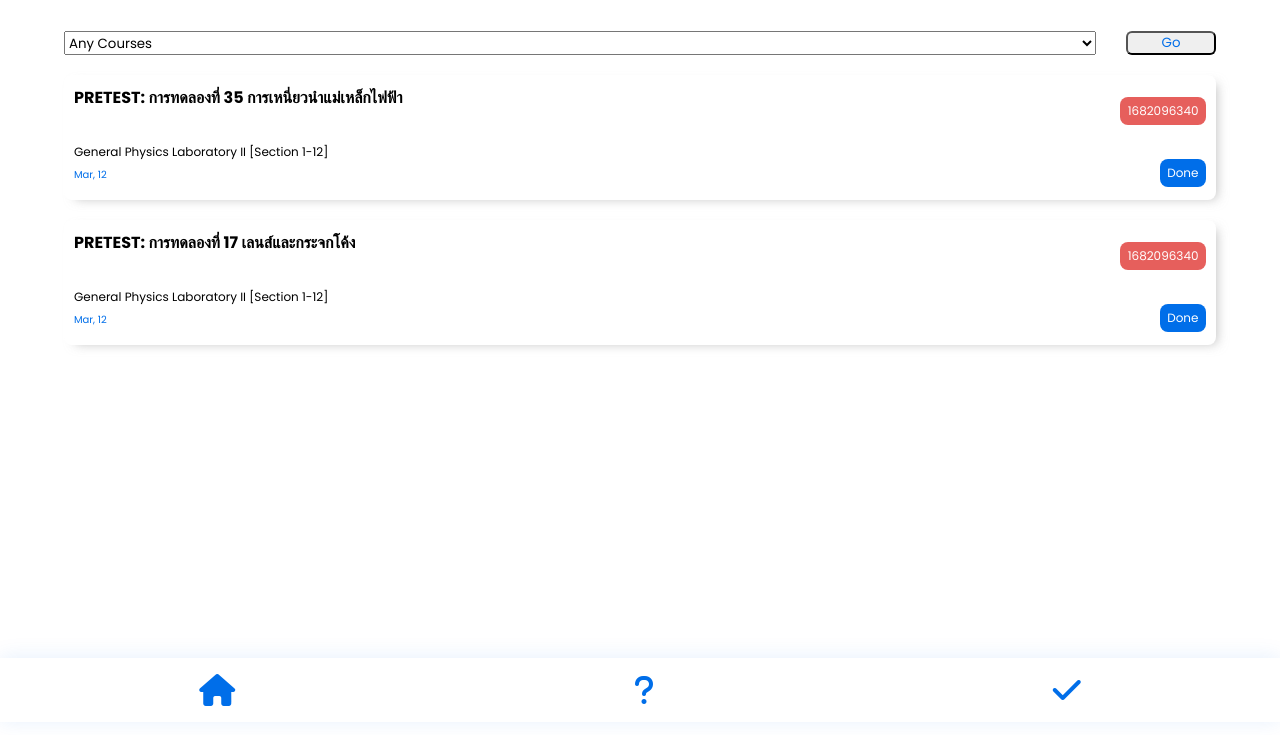
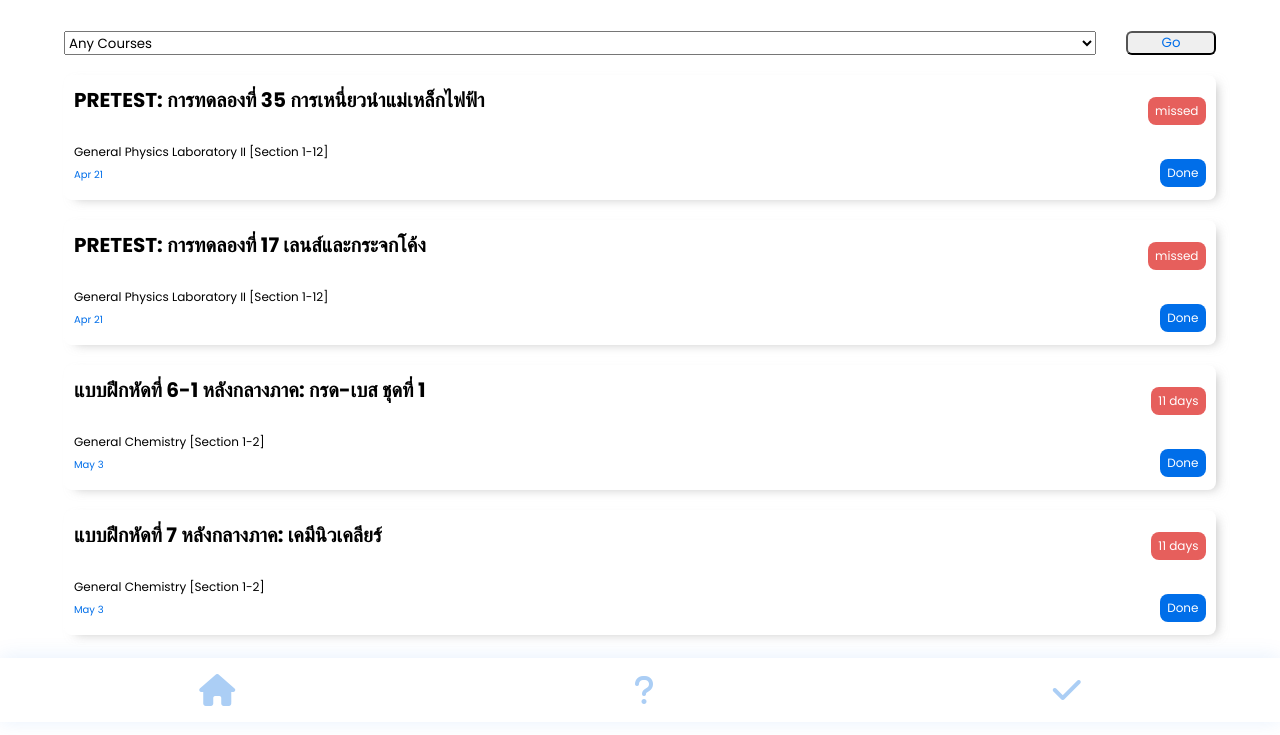
Before and after one commit to khajornritdacha/CEE-Final-Project-G2, a website: page public/index.html in a window 1280 px wide. Shown: the part 78-813 px from the top of the page. Drawn offline with Linux system fonts and the light colour scheme.

Commit message:
feat(frontend): add time format in card

```diff
--- a/public/global.css
+++ b/public/global.css
@@ -10,6 +10,35 @@
   height: 8vh;
   box-shadow: 0px -1px 20px rgba(0, 110, 233, 0.1);
   background-color: white;
+  color: #abcef5;
+}
+
+.card-title {
+  grid-column: 1 / span 3;
+  grid-row: 1 / span 4;
+  justify-self: start;
+  text-decoration: none;
+  color: black;
+  font-weight: 700;
+  font-size: 16px;
+
+  white-space: nowrap;
+  text-overflow: ellipsis;
+  overflow: hidden;
+
+  @supports (-webkit-line-clamp: 2) {
+    overflow: hidden;
+    text-overflow: ellipsis;
+    white-space: initial;
+    display: -webkit-box;
+    -webkit-line-clamp: 2;
+    -webkit-box-orient: vertical;
+  }
+}
+
+.card-title:hover {
+  text-decoration: underline;
+  color: #006ee9;
 }
 
 .primary {
@@ -22,18 +51,9 @@
   -moz-box-shadow: 6px 4px 11px -5px rgba(157, 157, 157, 0.62);
 }
 
-.card-text {
-  white-space: nowrap;
-  text-overflow: ellipsis;
-  overflow: hidden;
-
-  @supports (-webkit-line-clamp: 2) {
-    overflow: hidden;
-    text-overflow: ellipsis;
-    white-space: initial;
-    display: -webkit-box;
-    -webkit-line-clamp: 2;
-    -webkit-box-orient: vertical;
+@media only screen and (min-width: 600px) {
+  .card-title {
+    font-size: 20px;
   }
 }
 
--- a/public/index.js
+++ b/public/index.js
@@ -20,6 +20,15 @@
  * @property {string} due_time
  * @property {Course} course
  */
+
+/**
+ * @enum {number}
+ */
+const ItemStatus = {
+  SAFE: 0,
+  DANGER: 1,
+  MISSED: 2,
+};
 
 const BACKEND_URL = 'http://localhost:3000';
 
@@ -81,7 +90,7 @@ function DashBoardPage() {
     style="
     grid-template-rows: repeat(3, max-content);
     grid-template-columns: 90%;
-    margin-bottom: 30px;
+    margin-bottom: 100px;
     "></div>`);
 
   const items = [
@@ -118,6 +127,40 @@ function DashBoardPage() {
       out_time: '1675062331',
       is_finished: false,
       title: 'PRETEST: การทดลองที่ 17 เลนส์และกระจกโค้ง',
+    },
+    {
+      due_time: '1683133140',
+      item_id: '923116',
+      course: {
+        cv_cid: '33808',
+        semester: '2',
+        course_icon:
+          'https://www.mycourseville.com/sites/all/modules/courseville/files/thumbs/2302127.png',
+        course_no: '2302127',
+        title: 'General Chemistry  [Section 1-2]',
+        year: '2022',
+      },
+      student_id: '6532155621',
+      out_time: '1681115461',
+      is_finished: false,
+      title: 'แบบฝึกหัดที่ 6-1 หลังกลางภาค: กรด-เบส ชุดที่ 1',
+    },
+    {
+      due_time: '1683133140',
+      item_id: '923106',
+      course: {
+        cv_cid: '33808',
+        semester: '2',
+        course_icon:
+          'https://www.mycourseville.com/sites/all/modules/courseville/files/thumbs/2302127.png',
+        course_no: '2302127',
+        title: 'General Chemistry  [Section 1-2]',
+        year: '2022',
+      },
+      student_id: '6532155621',
+      out_time: '1681115559',
+      is_finished: false,
+      title: 'แบบฝึกหัดที่ 7 หลังกลางภาค: เคมีนิวเคลียร์',
     },
   ];
 
@@ -179,16 +222,60 @@ function parseOutTime(time) {
 }
 
 /**
+ *
+ * @param {string} unixDueTime
+ * @returns {string}
+ */
+function formatRemainingTime(unixDueTime) {
+  const now = new Date().getTime() / 1000;
+  const diff = Number(unixDueTime) - now;
+
+  if (diff > 365 * 24 * 3600) {
+    const years = Math.floor(diff / (365 * 24 * 3600));
+    return `${years} year${years > 1 ? 's' : ''}`;
+  } else if (diff > 30 * 24 * 3600) {
+    const months = Math.floor(diff / (30 * 24 * 3600));
+    return `${months} month${months > 1 ? 's' : ''}`;
+  } else if (diff > 24 * 3600) {
+    const days = Math.floor(diff / (24 * 3600));
+    return `${days} day${days > 1 ? 's' : ''}`;
+  } else if (diff > 3600) {
+    const hours = Math.floor(diff / 3600);
+    return `${hours} hour${hours > 1 ? 's' : ''}`;
+  } else if (diff > 60) {
+    const minutes = Math.floor(diff / 60);
+    return `${minutes} minute${minutes > 1 ? 's' : ''}`;
+  } else if (diff > 0) {
+    return '< 1 minute';
+  } else {
+    return 'missed';
+  }
+}
+
+/**
  * Parse unix time to readable time and check if it is danger(is due in 24 hours)
  * @param {string} time
- * @return {{isDanger: boolean, leftTime: string, date: string}}
+ * @return {{status: ItemStatus, leftTime: string, date: string}}
  */
 // TODO: implement this function
 function parseDueTime(time) {
+  const d = new Date(Number(time) * 1000);
+  const currentTime = new Date().getTime() / 1000;
+  const diffTime = Number(time) - currentTime;
+  const date = d
+    .toLocaleTimeString([], { day: 'numeric', month: 'short' })
+    .split(',')[0];
+  const leftTime = formatRemainingTime(time);
+  const status =
+    diffTime < 0
+      ? ItemStatus.MISSED
+      : diffTime < 24 * 3600
+      ? ItemStatus.DANGER
+      : ItemStatus.SAFE;
   return {
-    isDanger: true,
-    leftTime: time,
-    date: 'Mar, 12',
+    status,
+    leftTime,
+    date,
   };
 }
 
@@ -201,18 +288,15 @@ function SingleCard(item) {
   const singleCard = htmlToElement(`
       <div
             class="grid grid-template-cols-4 grid-template-rows-9 rounded-lg card-container"
-            style="width: 100%; height: 125px; padding: 10px"
+            style="width: 100%; height: 125px; padding: 10px;"
           >
-            <h3
-              style="
-                grid-column: 1 / span 3;
-                grid-row: 1 / span 4;
-                justify-self: start;
-              "
-              class="text-lg card-text"
+            <a
+              class="card-title"
+              href="https://www.mycourseville.com/?q=courseville/worksheet/${item.course.cv_cid}/${item.item_id}"
+              target="_blank"
             >
               ${item.title}
-            </h3>
+            </a>
             <div
               class="text-sm rounded-lg"
               style="
@@ -296,7 +380,7 @@ function CardList(items) {
 
 function NavBar() {
   const navBar = htmlToElement(`
-      <nav class="flex items-center justify-around primary fixed bot-0 navbar">
+      <nav class="flex items-center justify-around fixed bot-0 navbar">
           <i class="fa-solid fa-house fa-2xl"></i>
           <i class="fa-solid fa-question fa-2xl"></i>
           <i class="fa-solid fa-check fa-2xl"></i>
```
